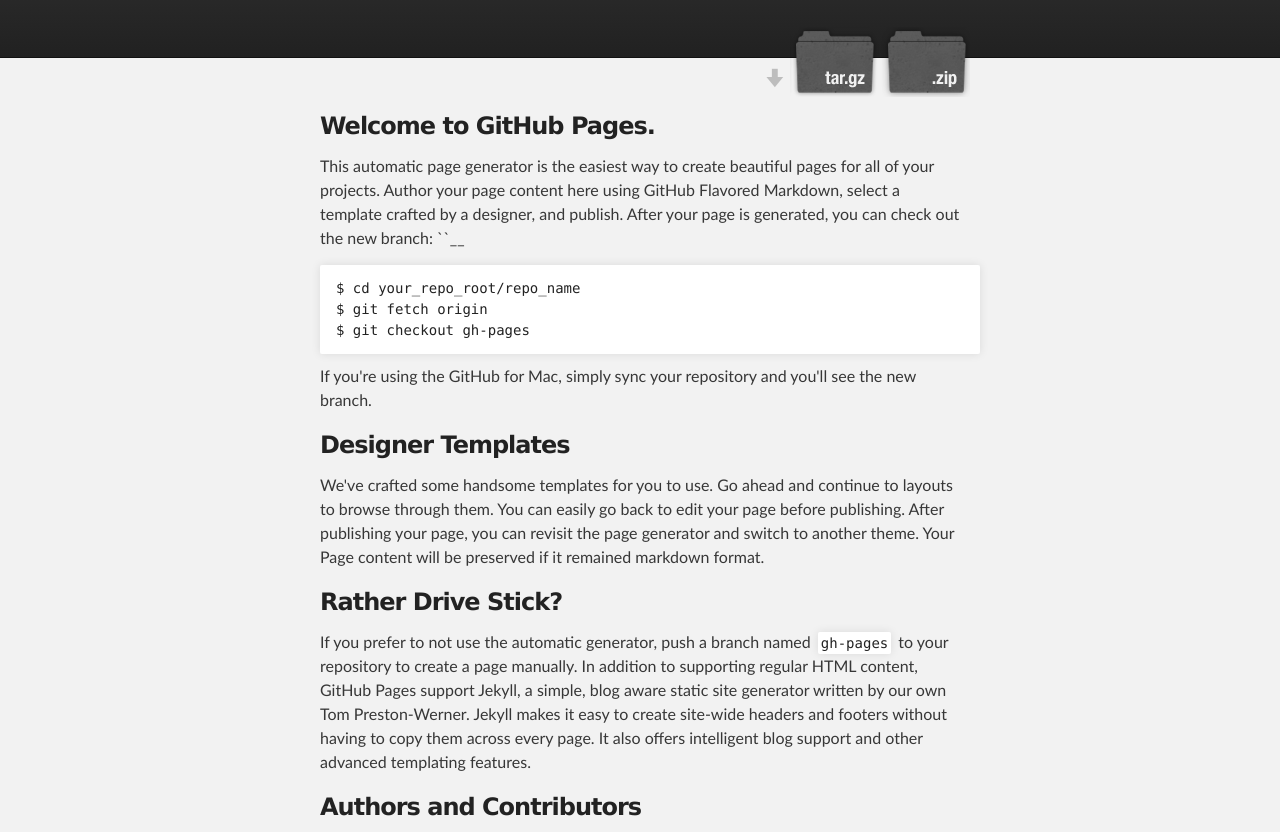
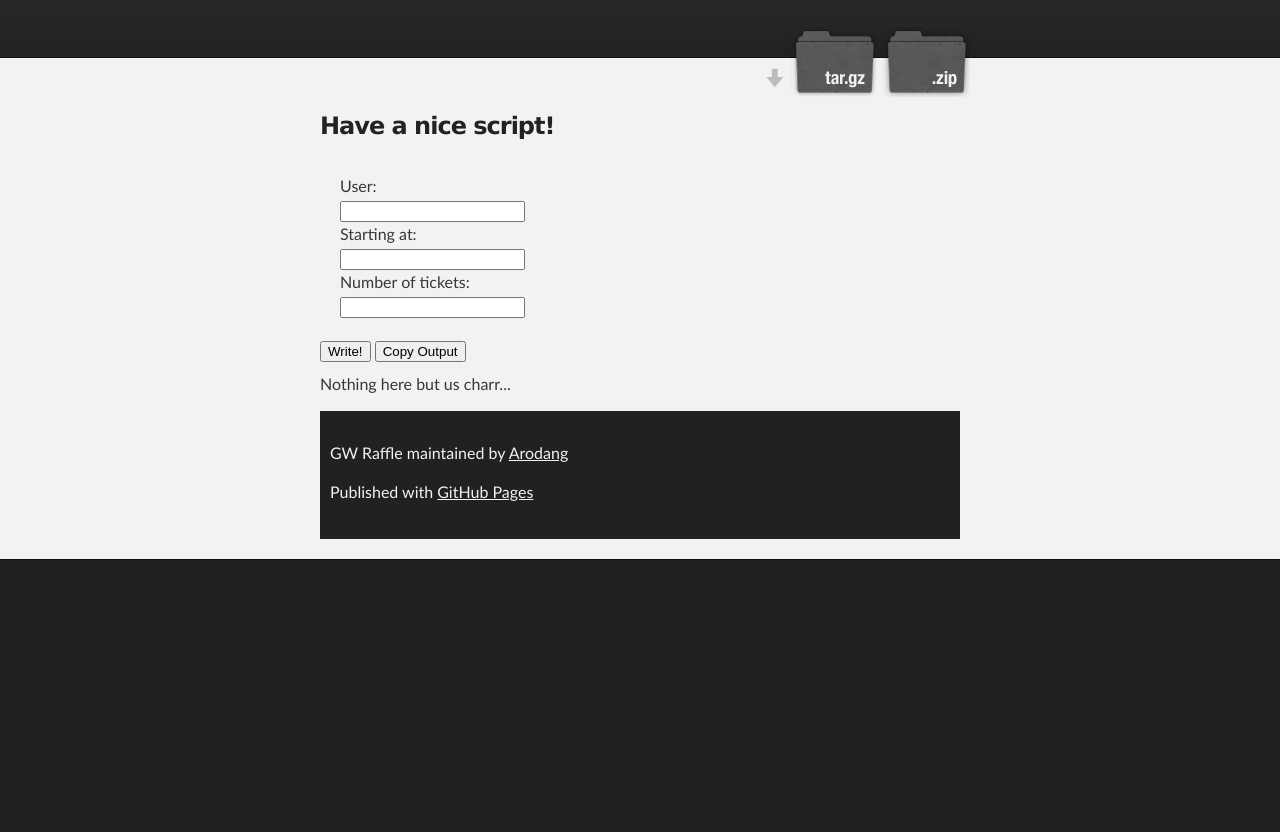
Before and after one commit to Arodang/GWRaffle, a plain HTML site: page index.html in a window 1280 px wide. Shown: the part 116-948 px from the top of the page. After the commit the page ends 800 px from the top, so only its background shows below. Drawn offline with Linux system fonts and the light colour scheme.

Commit message:
Added script to generate raffle numbers for forum post

```diff
--- a/index.html
+++ b/index.html
@@ -32,39 +32,51 @@
     <div id="main_content_wrap" class="outer">
       <section id="main_content" class="inner">
         <h3>
-<a id="welcome-to-github-pages" class="anchor" href="#welcome-to-github-pages" aria-hidden="true"><span class="octicon octicon-link"></span></a>Welcome to GitHub Pages.</h3>
+<a id="welcome-to-github-pages" class="anchor" href="#welcome-to-github-pages" aria-hidden="true"><span class="octicon octicon-link"></span></a>Have a nice script!</h3>
 
-<p>This automatic page generator is the easiest way to create beautiful pages for all of your projects. Author your page content here using GitHub Flavored Markdown, select a template crafted by a designer, and publish. After your page is generated, you can check out the new branch:
-``__</p>
+<form>
+  User: <br>
+  <input id="username" type="text">
+  <br>
+  Starting at: <br>
+  <input id="startNum" type="number">
+  <br>
+  Number of tickets: <br>
+  <input id="ticketNum" type="number">
+  <br>
+</form>
+<button onclick="writeValues()">Write!</button>
+<button onclick="copyToClipboard()">Copy Output </button>
+<p id="outputValues">
+  Nothing here but us charr...
+</p>
 
-<pre><code>$ cd your_repo_root/repo_name
-$ git fetch origin
-$ git checkout gh-pages
-</code></pre>
+<script>
+function writeValues() {
+	var username = document.getElementById("username").value;
+	var startNum = parseInt(document.getElementById("startNum").value);
+	var ticketNum = parseInt(document.getElementById("ticketNum").value);
+	console.log("User " + username + ", start " + startNum + ", ticketnum " + ticketNum);
 
-<p>If you're using the GitHub for Mac, simply sync your repository and you'll see the new branch.</p>
+	var text = "";
+	var i;
+	var stopAt = startNum + ticketNum;
+	for (i = startNum; i < stopAt; i++) {
+		text = text + i + " " + username + "<br>";
+	}
 
-<h3>
-<a id="designer-templates" class="anchor" href="#designer-templates" aria-hidden="true"><span class="octicon octicon-link"></span></a>Designer Templates</h3>
+	document.getElementById("outputValues").innerHTML = text;
+	return false;
+}
+//Credit to http://stackoverflow.com/a/6055620l
+//Modified to suit solution
+function copyToClipboard() {
+	var text = document.getElementById("outputValues").innerHTML;
+	window.prompt("Copy to clipboard: Ctrl+C, Enter", text);
+}
+</script>
 
-<p>We've crafted some handsome templates for you to use. Go ahead and continue to layouts to browse through them. You can easily go back to edit your page before publishing. After publishing your page, you can revisit the page generator and switch to another theme. Your Page content will be preserved if it remained markdown format.</p>
 
-<h3>
-<a id="rather-drive-stick" class="anchor" href="#rather-drive-stick" aria-hidden="true"><span class="octicon octicon-link"></span></a>Rather Drive Stick?</h3>
-
-<p>If you prefer to not use the automatic generator, push a branch named <code>gh-pages</code> to your repository to create a page manually. In addition to supporting regular HTML content, GitHub Pages support Jekyll, a simple, blog aware static site generator written by our own Tom Preston-Werner. Jekyll makes it easy to create site-wide headers and footers without having to copy them across every page. It also offers intelligent blog support and other advanced templating features.</p>
-
-<h3>
-<a id="authors-and-contributors" class="anchor" href="#authors-and-contributors" aria-hidden="true"><span class="octicon octicon-link"></span></a>Authors and Contributors</h3>
-
-<p>You can <a href="https://github.com/blog/821" class="user-mention">@mention</a> a GitHub username to generate a link to their profile. The resulting <code>&lt;a&gt;</code> element will link to the contributor's GitHub Profile. For example: In 2007, Chris Wanstrath (<a href="https://github.com/defunkt" class="user-mention">@defunkt</a>), PJ Hyett (<a href="https://github.com/pjhyett" class="user-mention">@pjhyett</a>), and Tom Preston-Werner (<a href="https://github.com/mojombo" class="user-mention">@mojombo</a>) founded GitHub.</p>
-
-<h3>
-<a id="support-or-contact" class="anchor" href="#support-or-contact" aria-hidden="true"><span class="octicon octicon-link"></span></a>Support or Contact</h3>
-
-<p>Having trouble with Pages? Check out the documentation at <a href="https://help.github.com/pages">https://help.github.com/pages</a> or contact <a href="mailto:support@github.com">support@github.com</a> and we’ll help you sort it out.</p>
-      </section>
-    </div>
 
     <!-- FOOTER  -->
     <div id="footer_wrap" class="outer">
```
Also changed, not shown: 1 other file.
